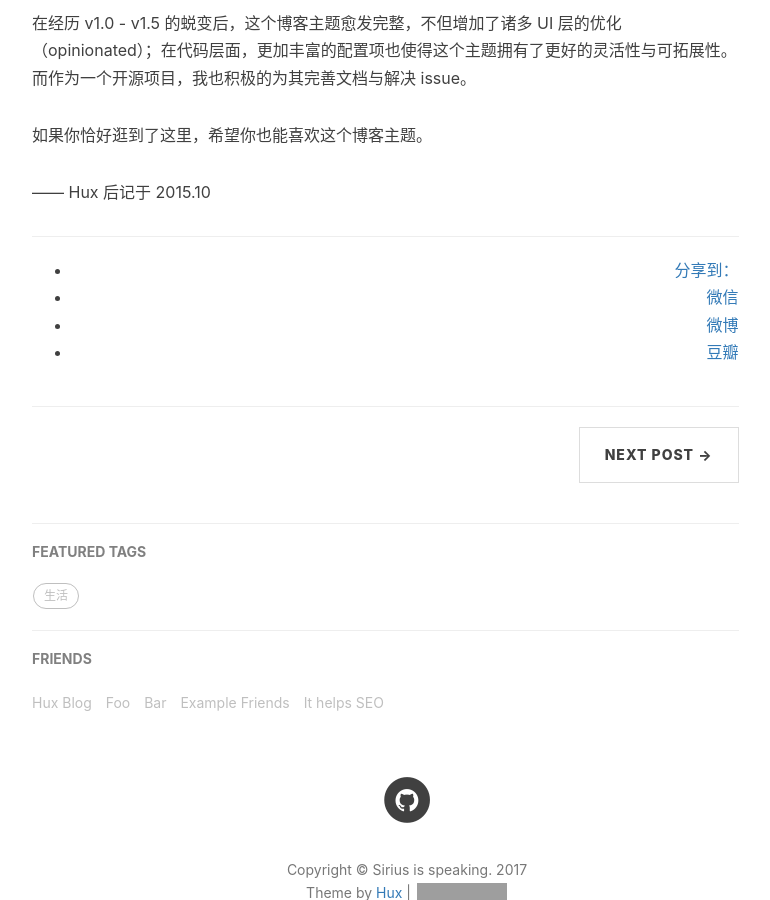
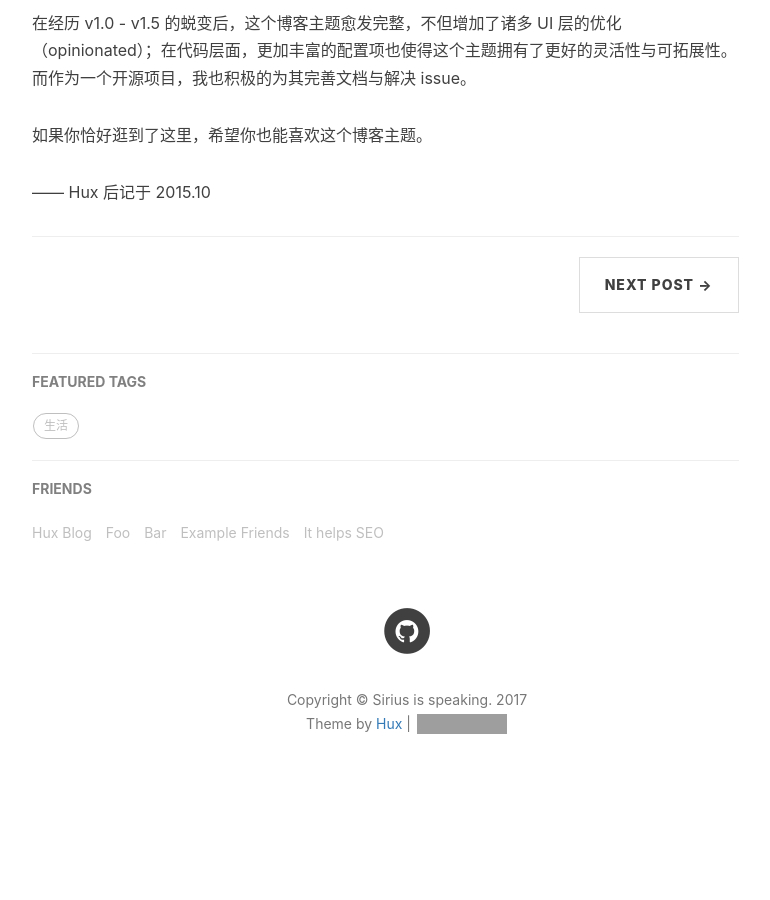
Before and after one commit to Siriussee/siriussee.github.io, a Jekyll site: the page built from _posts/2014-01-29-hello-2015.markdown, in a window 1280 px wide and 900 px high, scrolled down 2440 px. Shown: the whole window, without its empty margins (233-1003 px from the left). Built offline with Jekyll 4.4.1, drawn with Linux system fonts in a browser that asks for light colours; nearby versions of some CDN libraries; comment, search, counter and statistics services are not loaded; after the commit the page ends 3268 px from its top, so only the background shows below that; grey boxes are pictures that could not be loaded.

```diff
--- a/_layouts/post.html
+++ b/_layouts/post.html
@@ -52,28 +52,7 @@ layout: default
                 <hr>
 
                 {% if site.duoshuo_share && site.duoshuo_username %}
-                <!-- 多说 Share start -->
-                </style>
-                <div class="ds-share"
-                    style="text-align: right"
-                    data-thread-key="{{page.id}}"
-                    data-title="{{page.title}}"
-                    data-url="{{site.url}}{{site.baseurl}}{{page.url}}"
-                    data-images="{{ site.url }}{{site.baseurl}}/{% if page.header-img %}{{ page.header-img }}{% else %}{{ site.header-img }}{% endif %}"
-                    data-content="{{ content | strip_html | truncate:80 }} | {{ site.SEOTitle }} " >
-                    <div class="ds-share-inline">
-                      <ul  class="ds-share-icons-16">
-                        <li data-toggle="ds-share-icons-more"><a class="ds-more" href="#">分享到：</a></li>
-                        <li><a class="ds-wechat flat" href="javascript:void(0);" data-service="wechat">微信</a></li>
-                        <li><a class="ds-weibo flat" href="javascript:void(0);" data-service="weibo">微博</a></li>
-                        <li><a class="ds-douban flat" href="javascript:void(0);" data-service="douban">豆瓣</a></li>
-                      </ul>
-                      <div class="ds-share-icons-more">
-                      </div>
-                    </div>
-                <hr>
-                </div>
-                <!-- 多说 Share end-->
+
                 {% endif %}
 
 
```
Also changed, not shown: _posts/2017-08-29-how-to-make-your-own-page.md (+16 -0 lines), _posts/2014-01-29-hello-2015.markdown (line endings or trailing spaces).
